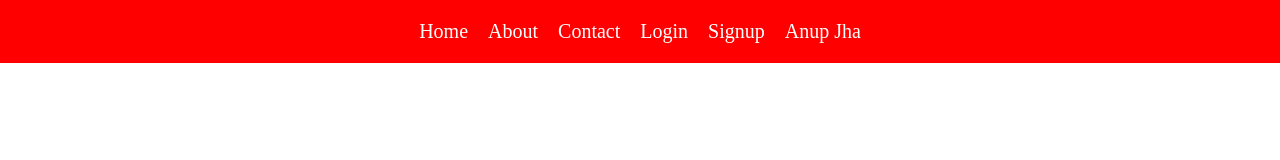
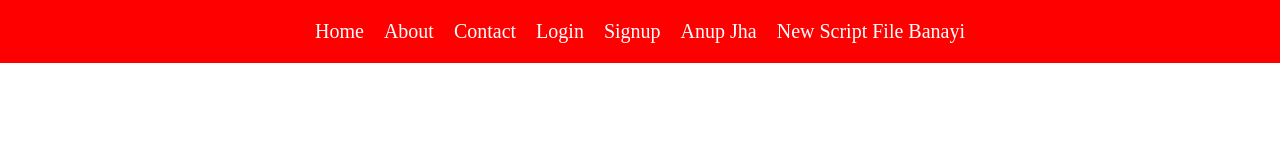
Before and after one commit to sachiinrawat/bootcamp, a plain HTML site: page index.html in a window 1280 px wide. Drawn offline with Linux system fonts and the light colour scheme.

Commit message:
final commit

```diff
--- a/index.html
+++ b/index.html
@@ -36,6 +36,7 @@
       <div>Login</div>
       <div>Signup</div>
       <div>Anup Jha</div>
+      <div>New Script File Banayi</div>
     </div>
   </body>
 </html>
--- /dev/null
+++ b/script.js
@@ -0,0 +1 @@
+console.log("I'm from the home computer")
```
